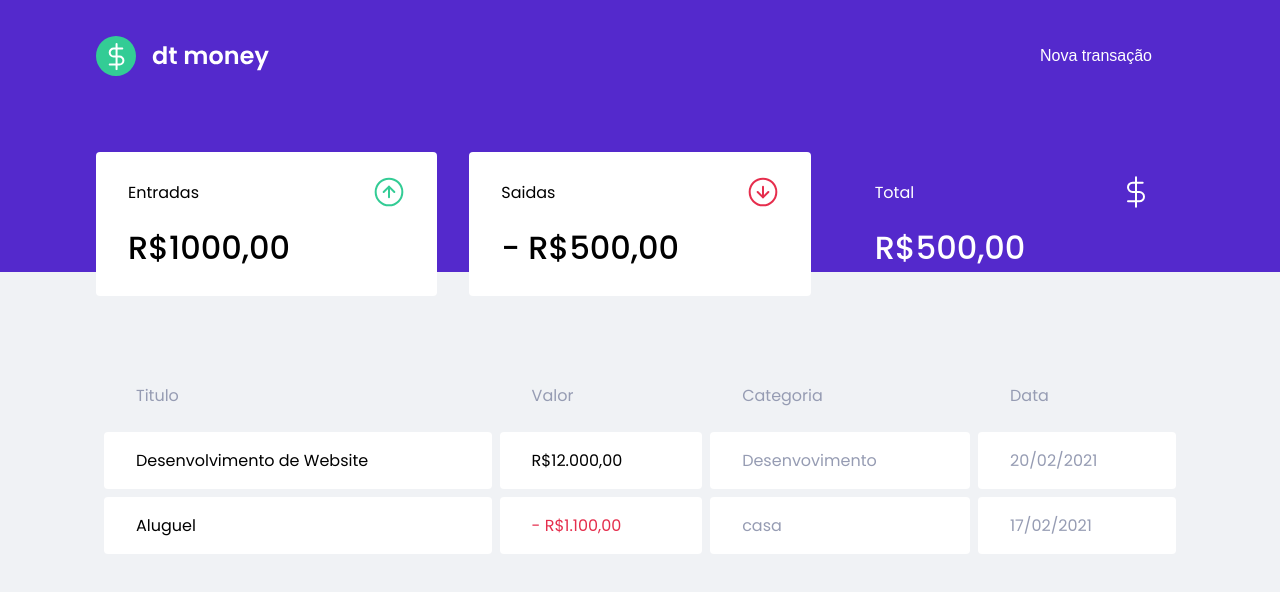
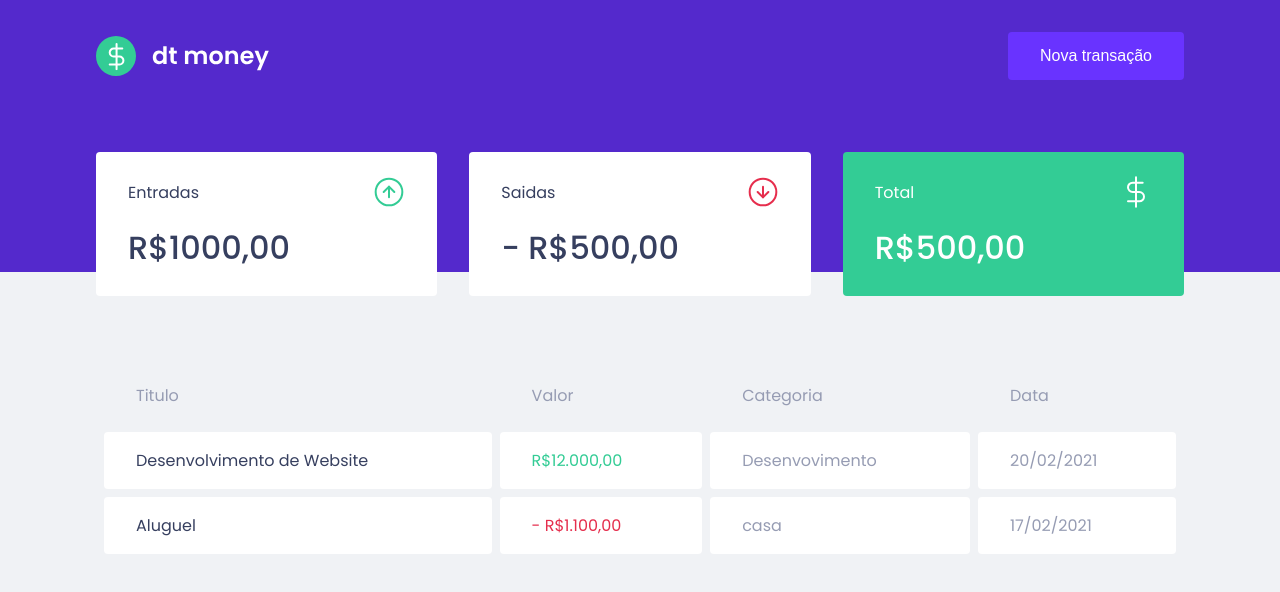
Before and after one commit to vinicius3g/dtmoney, a React (Create React App) app: page / in a window 1280 px wide. Shown: the top 592 px of the page. Built offline with nearby package versions, Linux system fonts and the light colour scheme; no server answers; what miragejs would draw is missing.

Commit message:
global styles adjusts

```diff
--- a/src/styles/global.ts
+++ b/src/styles/global.ts
@@ -4,9 +4,10 @@ export const GlobalStyle = createGlobalStyle`
     :root {
         --red: #E52E4D;
         --blue: #5429cc;
+        --green: #33cc95;
 
-        --blue-light: ##6933FF;
-        --text-tite: #363f5f;
+        --blue-light: #6933FF;
+        --text-title: #363f5f;
         --text-body: #969cb3;
 
         --background: #F0F2F5;
```
